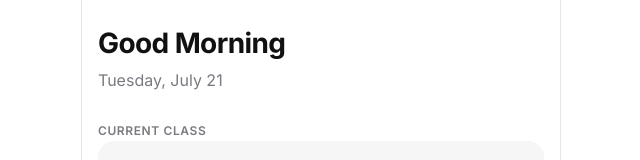
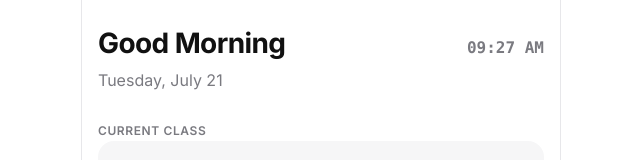
Before and after one commit to liyan-nk/kairo, a React (Vite) app in the folder frontend/: page / in a window 1280 px wide. Shown: the top 160 px of the page, without its empty margins (319-959 px from the left). Built offline with nearby package versions, Linux system fonts and the light colour scheme.

Commit message:
feat: add live clock to greeting header

```diff
--- a/frontend/src/features/today/TodayPage.tsx
+++ b/frontend/src/features/today/TodayPage.tsx
@@ -140,7 +140,7 @@ export const TodayPage: React.FC = () => {
   return (
     <div className="space-y-6 select-none animate-in fade-in duration-200">
       {/* Dynamic Header */}
-      <GreetingHeader />
+      <GreetingHeader currentTimeLabel={currentTimeLabel} />
 
       {/* Offline Warning Banner */}
       {hasError && hasUsableData && (
--- a/frontend/src/features/today/components/GreetingHeader.tsx
+++ b/frontend/src/features/today/components/GreetingHeader.tsx
@@ -1,7 +1,11 @@
 import React from 'react'
 import Typography from '../../../components/Typography'
 
-export const GreetingHeader: React.FC = () => {
+interface GreetingHeaderProps {
+  currentTimeLabel: string
+}
+
+export const GreetingHeader: React.FC<GreetingHeaderProps> = ({ currentTimeLabel }) => {
   const getGreeting = (): string => {
     const hour = new Date().getHours()
     if (hour < 12) return 'Good Morning'
@@ -19,9 +23,14 @@ export const GreetingHeader: React.FC = () => {
 
   return (
     <header className="space-y-1">
-      <Typography variant="h2" weight="bold">
-        {getGreeting()}
-      </Typography>
+      <div className="flex justify-between items-baseline">
+        <Typography variant="h2" weight="bold">
+          {getGreeting()}
+        </Typography>
+        <Typography variant="body" color="secondary" weight="semibold" className="font-mono text-[15px]">
+          {currentTimeLabel}
+        </Typography>
+      </div>
       <Typography variant="body" color="secondary">
         {getFormattedDate()}
       </Typography>
```
